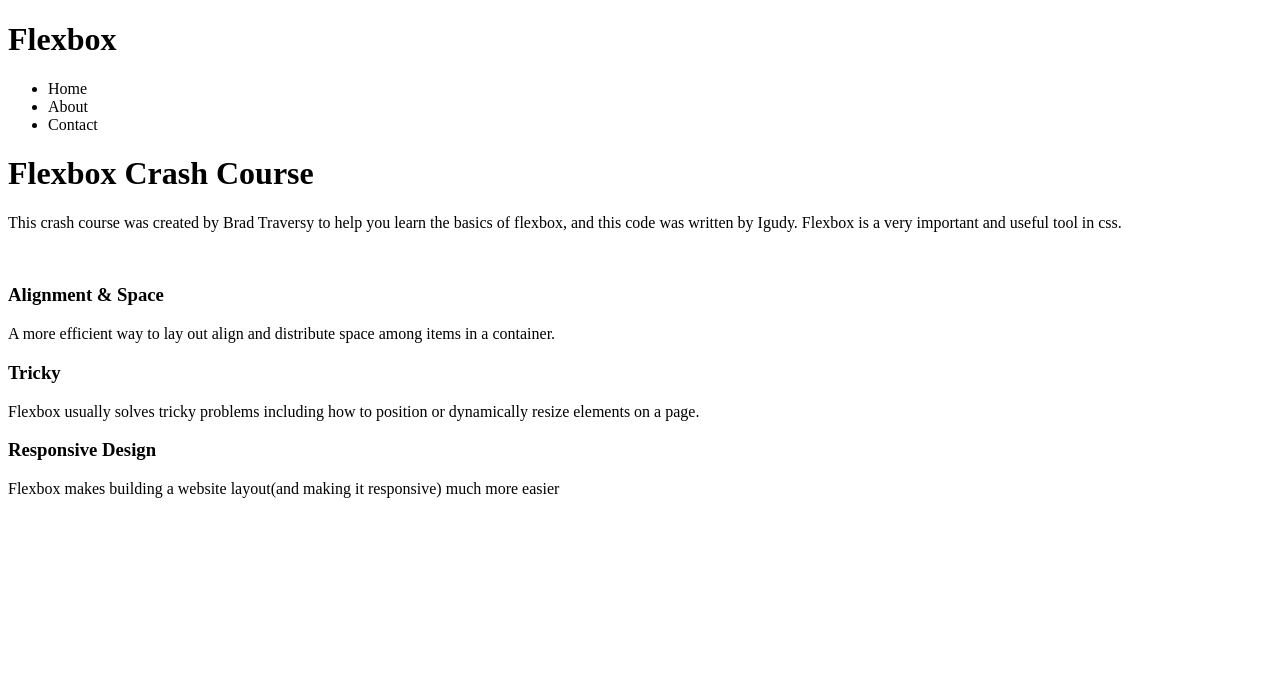
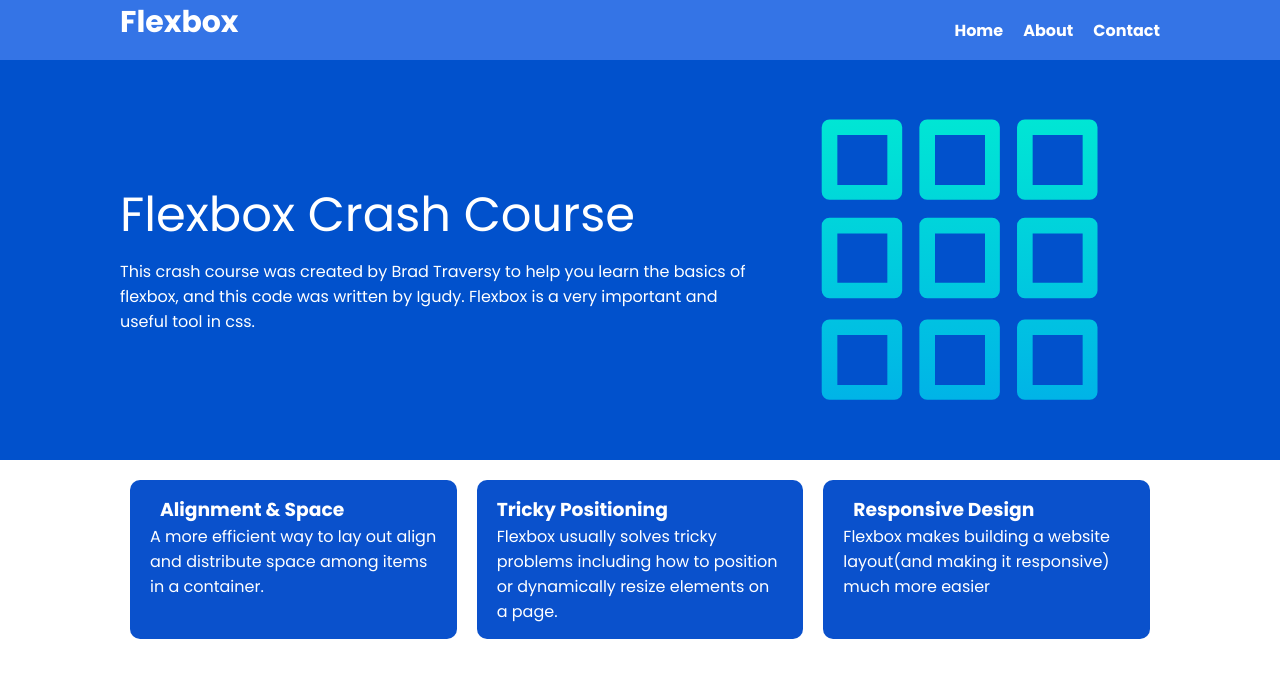
Before and after one commit to igudy/css-flexbox-crash-course, a plain HTML site: page index.html in a window 1280 px wide. Drawn offline with Linux system fonts and the light colour scheme.

Commit message:
Added Boxes

```diff
--- a/index.html
+++ b/index.html
@@ -6,50 +6,75 @@
     <meta name="viewport" content="width=device-width, initial-scale=1.0">
     <title>CSS Flexbox Tutorial</title>
 
+    <!-- Font Awesome -->
+    <link href="https://cdnjs.cloudflare.com/ajax/libs/font-awesome/6.1.1/css/all.min.css" />
+
     <!-- CSS -->
-    <link rel="stylesheet" href="style.css">
+    <link rel="stylesheet" href="style.css" />
 
 </head>
 <body>
 
-    <!-- Header Section -->
-    <header>
-        <h1>Flexbox</h1>
-        <ul>
-            <li>Home</li>
-            <li>About</li>
-            <li>Contact</li>
+    <!-- Navbar Section -->
+    <nav class="navbar">
+        <div class="container">
+            <h1 class="logo">Flexbox</h1>
+            <ul class="nav">
+                <li>
+                    <a href="#">Home</a>
+                </li>
+                <li>
+                    <a href="#">About</a>
+                </li>
+                <li>
+                    <a href="#">Contact</a>
+                </li>
             </ul>
-    </header>
+        </div>
+    </nav>
     <!-- End of Header Section -->
 
-    <!-- Hero Section -->
-    <hero>
+    <!-- Header Section -->
+    <header class="header">
+        <div class="container">
+            <div>
                 <h1>Flexbox Crash Course</h1>
                 <p>This crash course was created by Brad Traversy to help you learn
                     the basics of flexbox, and this code was written by Igudy.
                     Flexbox is a very important and useful tool in css.
                 </p>
-        <img src="" alt="" />
-    </hero>
-    <!-- End of Hero Section -->
+            </div>
+            <img src="./images/grid.svg" alt="grid_svg" />
+        </div>
+    </header>
+    <!-- End of Header Section -->
 
     <!-- Body Section -->
     <section>
-        <h3>Alignment & Space</h3>
+        <div class="container">
+            <div class="boxes">
+                <div class="box">
+                    <h3><i class="fas fa-arrows-alt-v"></i>Alignment & Space</h3>
                     <p>A more efficient way to lay out align and distribute space
                         among items in a container.
                     </p>
+                </div>
 
-        <h3>Tricky</h3>
+                <div class="box">
+                    <h3 class="fas fa-arrows-alt">Tricky Positioning</h3>
                     <p>Flexbox usually solves tricky problems including how to position
                         or dynamically resize elements on a page.
                     </p>
+                </div>
 
-        <h3>Responsive Design</h3>
+                <div class="box">
+                    <h3><i class="fas fa-mobile"></i>Responsive Design</h3>
                     <p>Flexbox makes building a website layout(and making it responsive)
                         much more easier
                     </p>
+                </div>
+            </div>
+        </div>
     </section>
     <!-- End of Body Section -->
 
--- a/style.css
+++ b/style.css
@@ -1,5 +1,123 @@
-.body{
+@import url('https://fonts.googleapis.com/css2?family=Poppins:wght@400;700&display=swap');
+
+* {
     box-sizing: border-box;
     margin: 0;
     padding: 0;
+    font-family: 'Poppins', sans-serif;
 }
+
+.body{
+    font-size: 16px;
+    line-height: 1.5;
+    color: #333;
+    background: #a1c3ff;
+}
+
+ul{
+    list-style-type: none;
+}
+
+.img{
+    max-width: 100%;
+}
+
+h1, h2{
+    margin-bottom: 15px;
+}
+
+.container{
+    max-width: 1100px;
+    margin: 0 auto;
+    padding: 0 30px;
+}
+
+.navbar {
+    background: #3474e6;
+    color: #fff;
+    height: 60px;
+}
+
+.navbar a {
+    color: #fff;
+    text-decoration: none;
+    font-size: 16px;
+    font-weight: bold;
+}
+
+.navbar .container {
+    display: flex;
+    justify-content: space-between;
+    align-items: center;
+    height: 100%;
+}
+
+.navbar a:hover{
+    color: lightblue;
+}
+
+.logo{
+    font-size: 30px;
+}
+
+.navbar ul{
+    display: flex;
+}
+
+.navbar ul li{
+    margin-left: 20px;
+}
+
+.header{
+    background-color: #0151cc;
+    color: #fff;
+    min-height: 400px;
+}
+
+.header h1{
+    font-size: 3rem;
+    font-weight: 400;
+    line-height: 1.2;
+}
+
+.header img{
+    max-width: 400px;
+}
+
+.header .container{
+    display: flex;
+    align-items: center;
+    justify-content: space-between;
+}
+
+.boxes{
+    display: flex;
+    justify-content: space-between;
+}
+
+.box{
+    flex: 4;
+    background: #0a51cc;
+    color: #fff;
+    border-radius: 10px;
+    margin: 20px 10px;
+    box-shadow: 0, 3px, 5px, rgba(0, 0, 0, 0.6);
+    padding: 15px 20px;
+}
+
+.box i{
+    margin-right: 10px;
+}
+
+@media (max-width: 768px) {
+    .header .container{
+        flex-direction: column;
+        padding-top: 20px;
+        text-align: center;
+    }
+
+    .boxes .container{
+        display: block;
+        text-align: center;
+    }
+}
```
Also changed, not shown: images/grid.svg (added). Lines whose indentation alone changed are shown as unchanged.
